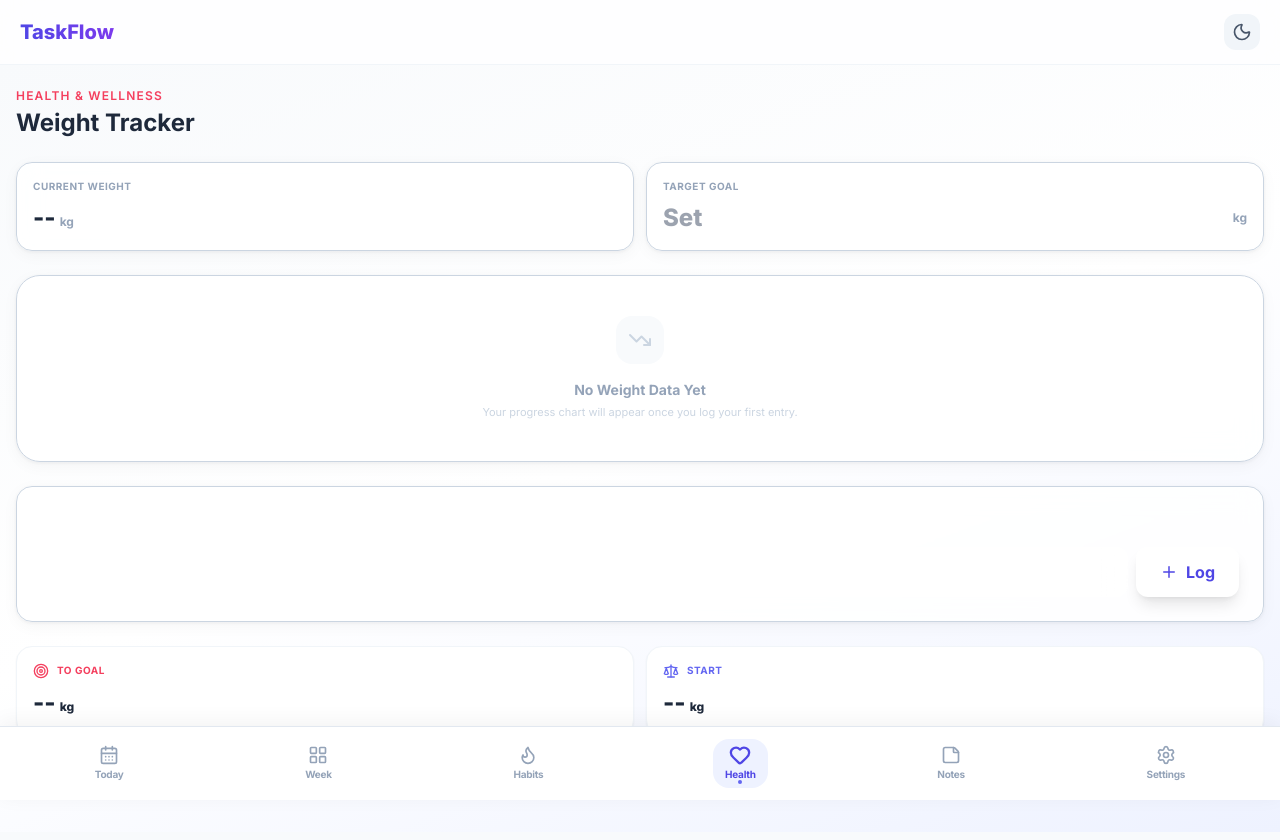
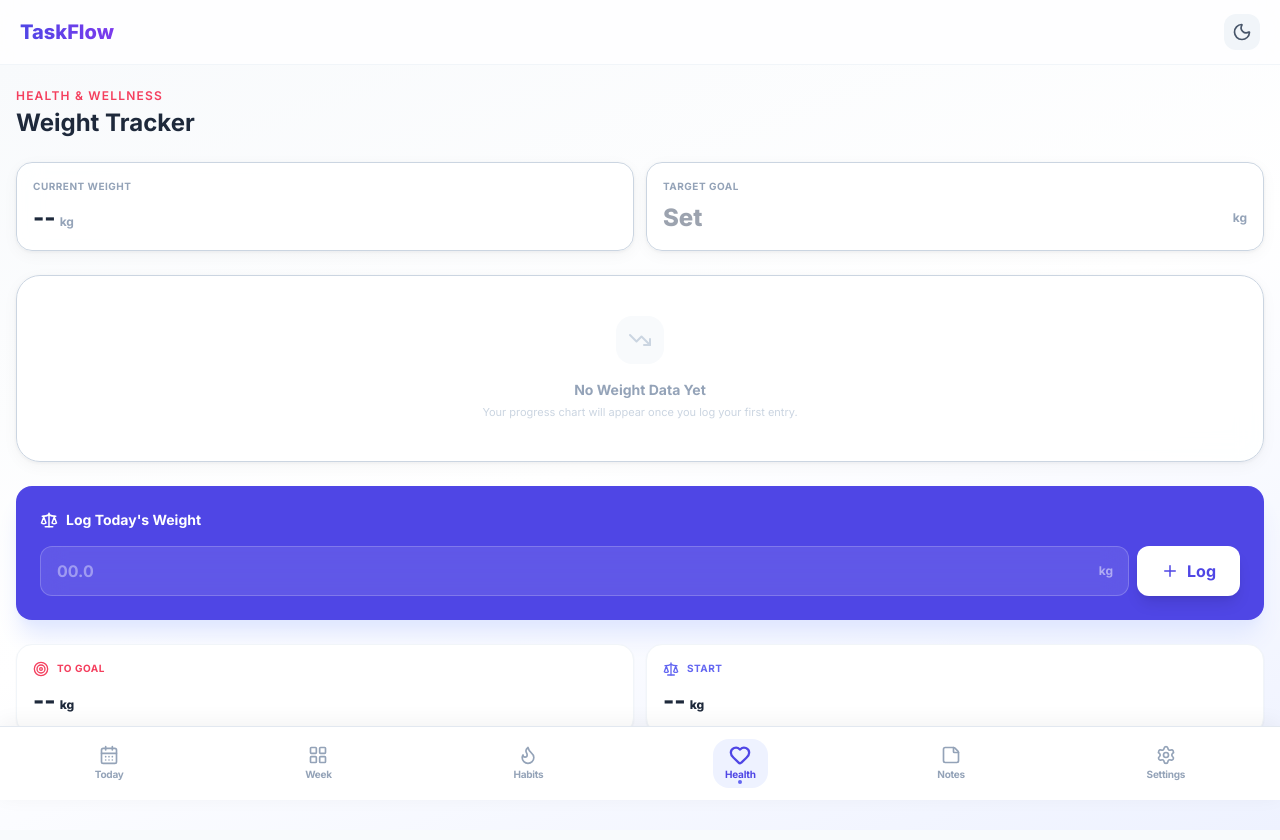
Before and after one commit to agrawalsanket123-netizen/taskflow, a React (Vite) app: page /health in a window 1280 px wide. Shown: the top 840 px of the page. Built offline with nearby package versions, Linux system fonts and the light colour scheme.

Commit message:
fix: health chart visibility + header overlap + contrast fix

```diff
--- a/src/pages/Health.jsx
+++ b/src/pages/Health.jsx
@@ -139,7 +139,7 @@ export default function Health() {
         </div>
       )}
 
-      <div className="glass-card bg-indigo-600 rounded-2xl p-6 text-white shadow-xl shadow-indigo-200 dark:shadow-none mb-6">
+      <div className="bg-indigo-600 rounded-2xl p-6 text-white shadow-xl shadow-indigo-100 dark:shadow-none mb-6 overflow-hidden">
         <h3 className="text-sm font-bold mb-4 flex items-center gap-2">
           <Scale size={18} />
           Log Today's Weight
@@ -151,7 +151,7 @@ export default function Health() {
               value={weightInput}
               onChange={(e) => setWeightInput(e.target.value)}
               placeholder="00.0"
-              className="w-full bg-white/20 backdrop-blur-md border border-white/20 rounded-xl px-4 py-3 text-white placeholder-white/50 font-bold focus:outline-none focus:ring-2 focus:ring-white/50 transition"
+              className="w-full bg-white/10 backdrop-blur-md border border-white/20 rounded-xl px-4 py-3 text-white placeholder-white/40 font-bold focus:outline-none focus:ring-2 focus:ring-white/50 transition"
             />
             <span className="absolute right-4 top-1/2 -translate-y-1/2 text-xs font-bold text-white/50">kg</span>
           </div>
```
